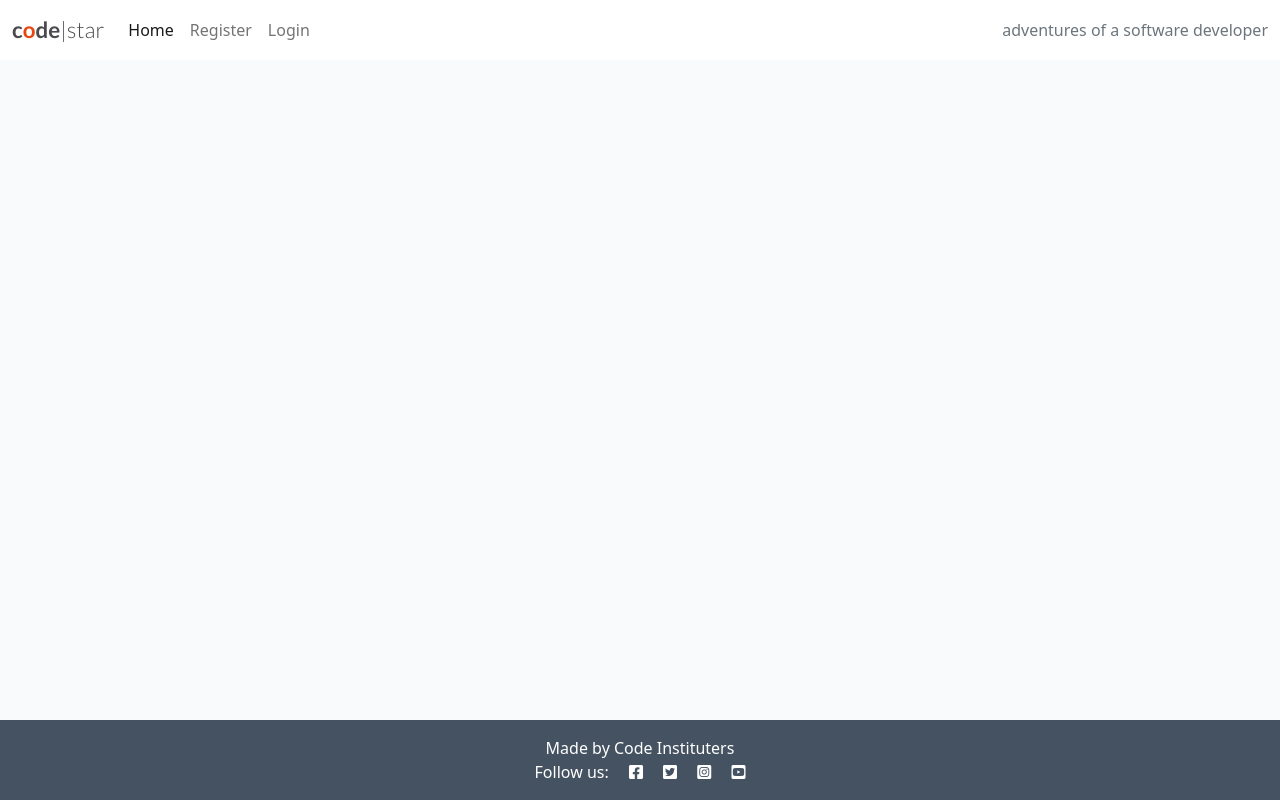
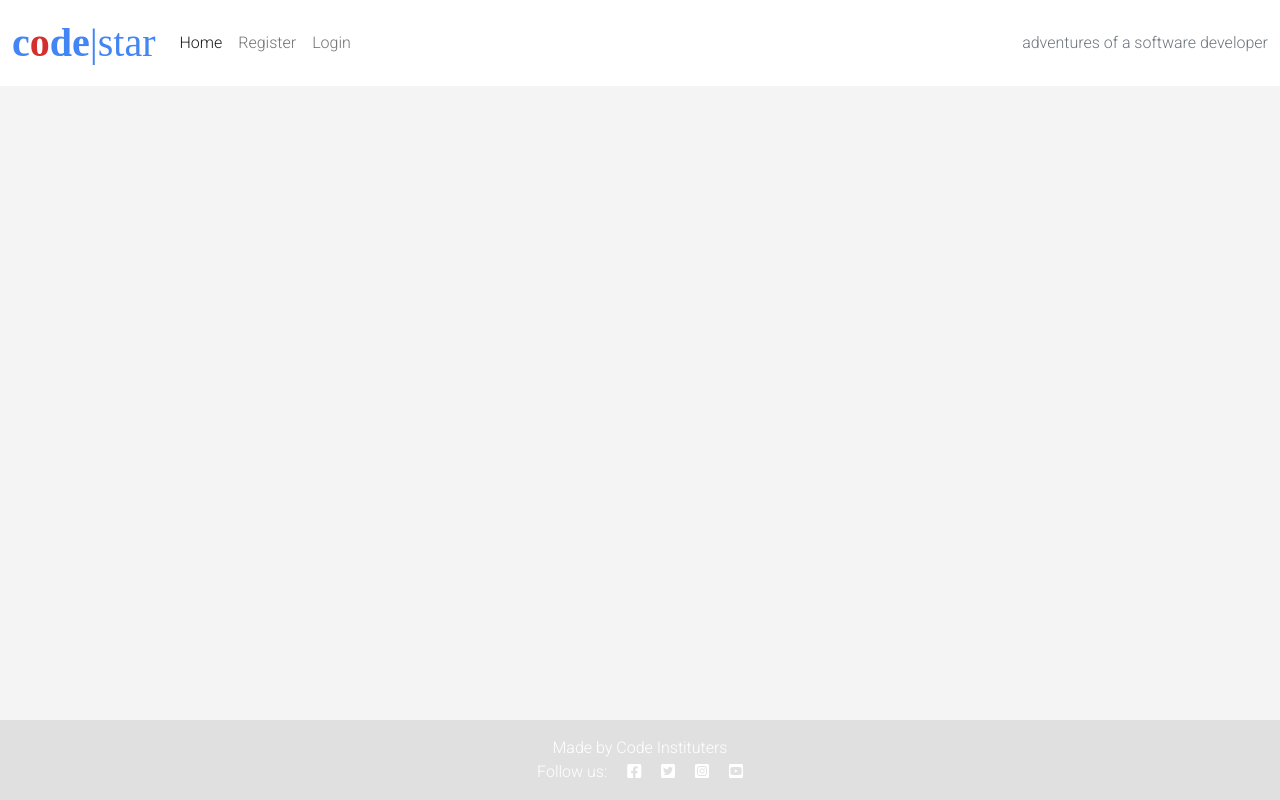
Before and after one commit to ruimarnjr/gamerinsight, a Django app: page / in a window 1280 px wide. Run offline with Django 3.2, Linux system fonts and the light colour scheme; data that the repository does not hold is empty.

Commit message:
Update CSS for a softer, gaming-inspired design

```diff
--- a/static/css/style.css
+++ b/static/css/style.css
@@ -1,16 +1,18 @@
 body {
-    background-color: #F9FAFC;
+    background-color: #f4f4f4; /* Light background color */
+    color: #333; /* Dark text color */
+    font-family: 'Roboto', sans-serif; /* Updated font family */
 }
 
 .brand {
-    font-family: Lato, sans-serif;
-    font-size: 1.4rem;
+    font-family: 'Press Start 2P', cursive; /* Pixel-style font for the brand */
+    font-size: 2.5rem; /* Increased font size */
     font-weight: 700;
-    color: #4A4A4F;
+    color: #4285f4; /* Soft blue color for the brand */
 }
 
 .red-o {
-    color: #E84610;
+    color: #d32f2f; /* Dark red color for emphasis */
 }
 
 .thin {
@@ -18,20 +20,22 @@ body {
 }
 
 .light-bg {
-    background-color: #fff;
+    background-color: #f4f4f4; /* Light background color for cards */
+    color: #333; /* Dark text color */
 }
 
 .dark-bg {
-    background-color: #445261;
+    background-color: #e0e0e0; /* Light gray background color for masthead text */
 }
 
 .main-bg {
-    background-color: #F9FAFC;
+    background-color: #f4f4f4; /* Light background color for main content */
 }
 
 .card {
-    border: none;
-    background-color: transparent;
+    border: 2px solid #ddd; /* Light gray border for the cards */
+    background-color: #fff; /* White background color for cards */
+    color: #333; /* Dark text color */
 }
 
 .image-container {
--- a/templates/index.html
+++ b/templates/index.html
@@ -19,7 +19,7 @@
                     </div>
                     <div class="game-details">
                         <h2 class="card-title">{{ game.title }}</h2>
-                        <p class="card-text">{{ game.description }}</p>
+                        <p class="card-text"> {{ game.description }}</p>
                         <hr />
                         <p class="card-text text-muted h6">{{ game.release_date }} <i class="fas fa-star"></i>
                             {{ game.rating }}</p>
```
Also changed, not shown: other parts of static/css/style.css (+20 -18 lines).
